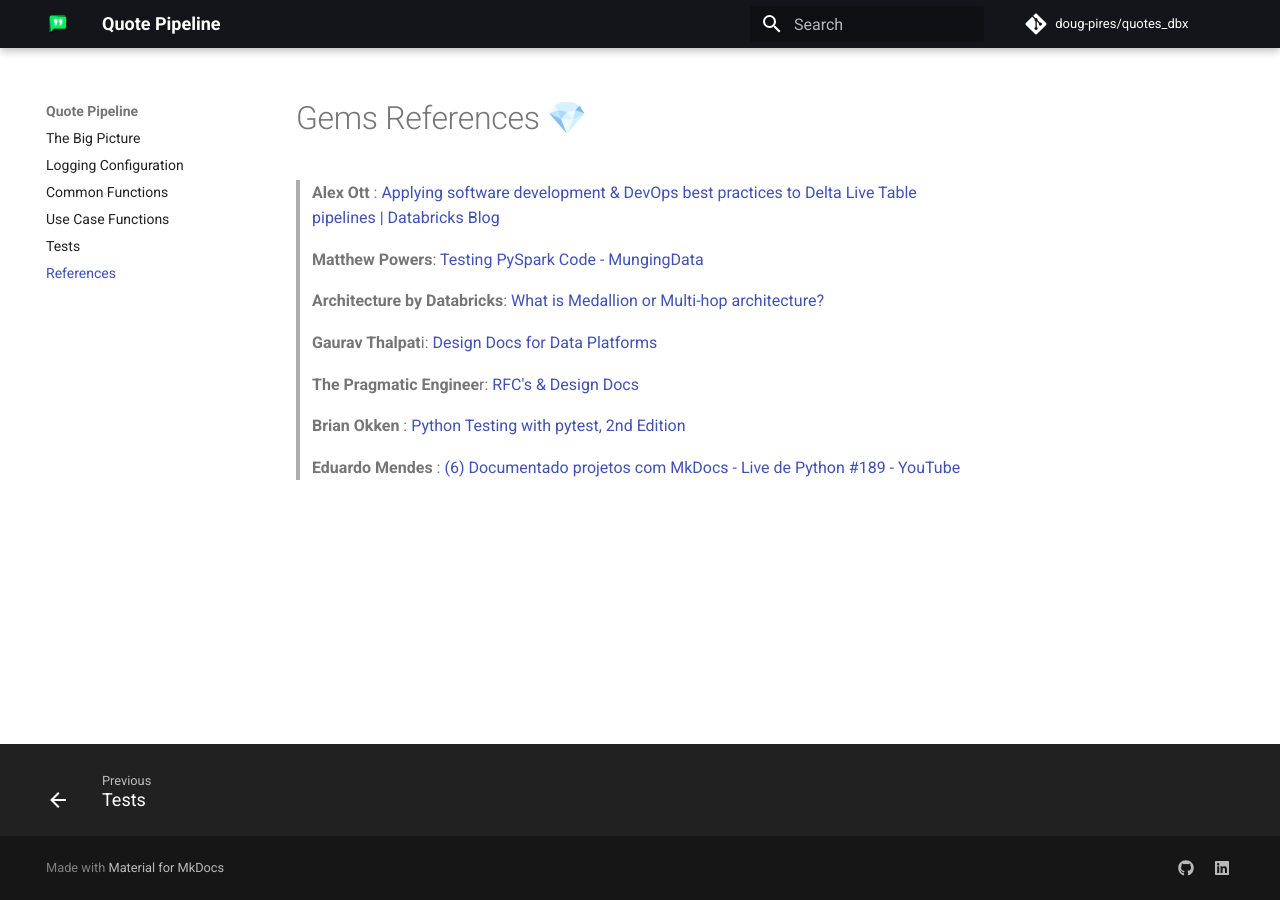
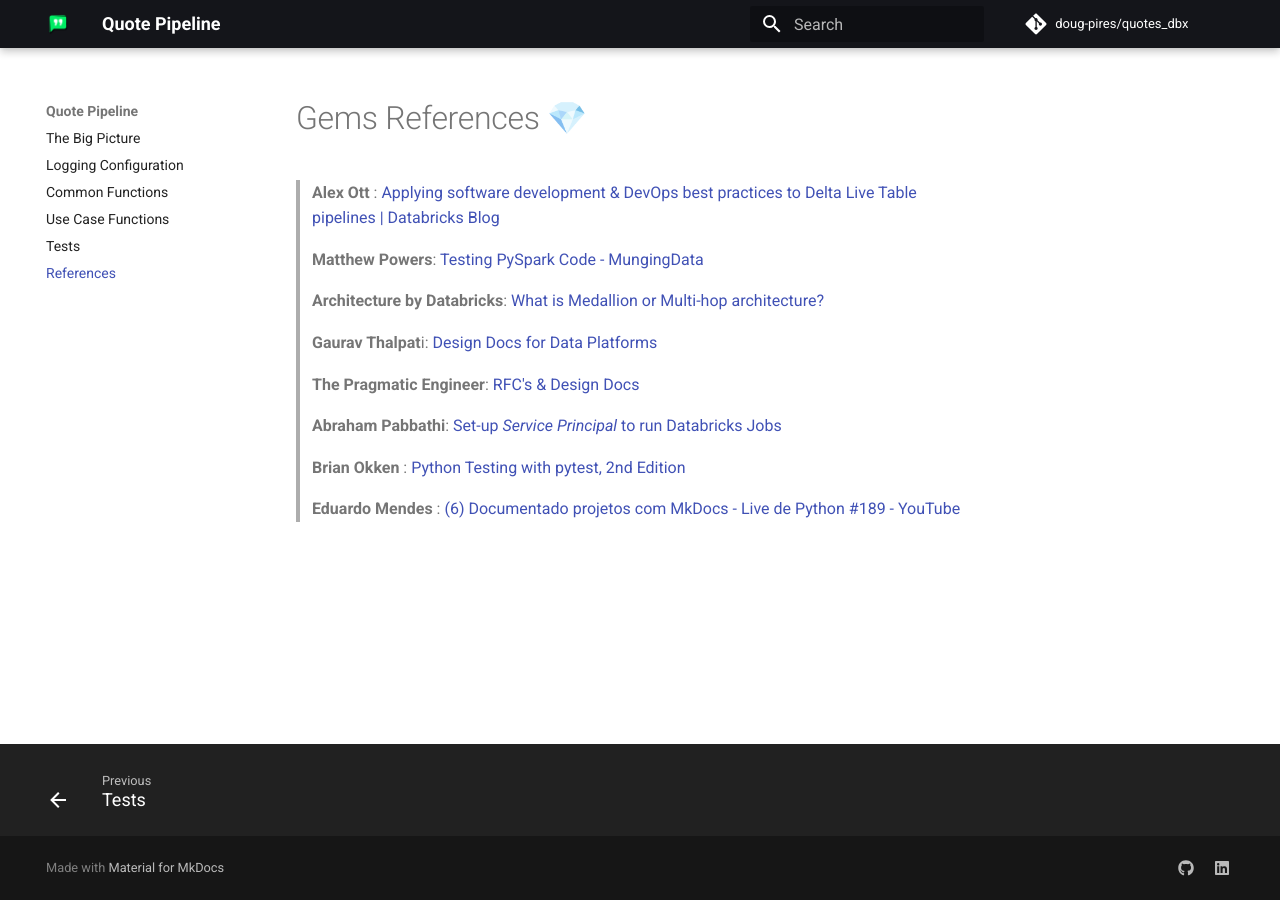
Before and after one commit to doug-pires/quotes_dbx, an MkDocs documentation site: the page built from docs/references.md, in a window 1280 px wide. Built offline with MkDocs 1.6.1 and Material for MkDocs 9.7.7, drawn with Linux system fonts in a browser that asks for light colours; comment, search, counter and statistics services are not loaded.

```diff
--- a/docs/references.md
+++ b/docs/references.md
@@ -9,7 +9,9 @@
 
 > **Gaurav Thalpat**i: [Design Docs for Data Platforms](https://medium.com/@gauravthalpati/design-document-for-data-platforms-932df482692d)
 
-> **The Pragmatic Enginee**r: [RFC's & Design Docs](https://blog.pragmaticengineer.com/rfcs-and-design-docs/)
+> **The Pragmatic Engineer**: [RFC's & Design Docs](https://blog.pragmaticengineer.com/rfcs-and-design-docs/)
+
+> **Abraham Pabbathi**: [Set-up *Service Principal* to run Databricks Jobs](https://medium.com/@abraham.pabbathi/automating-jobs-in-azure-databricks-with-service-principals-2e847d107961)
 
 > **Brian Okken** : [Python Testing with pytest, 2nd Edition](https://pythontest.com/pytest-book/)
 
```
Also changed, not shown: README.md (+14 -4 lines).
